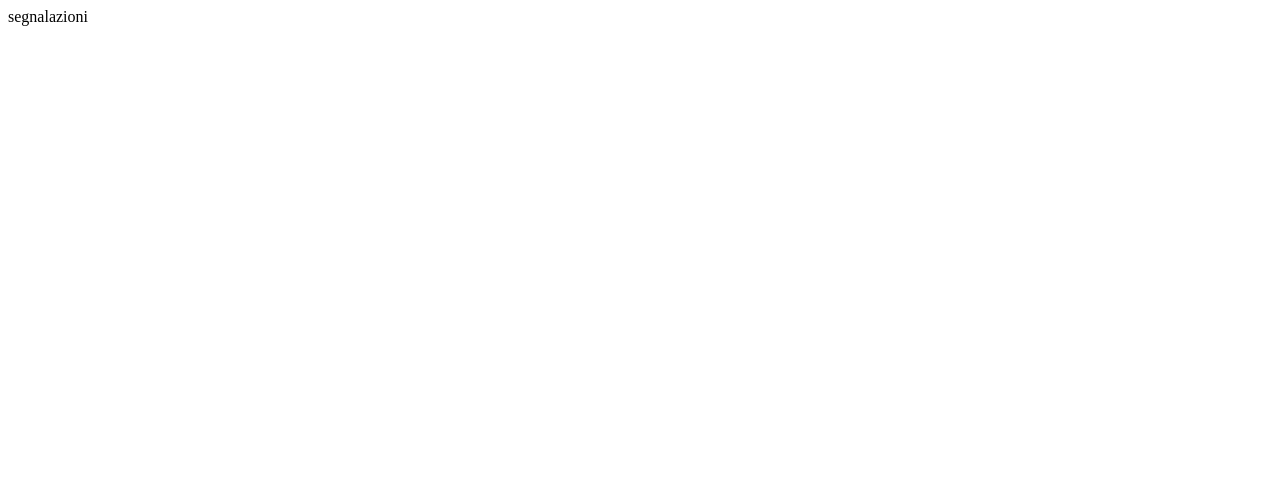
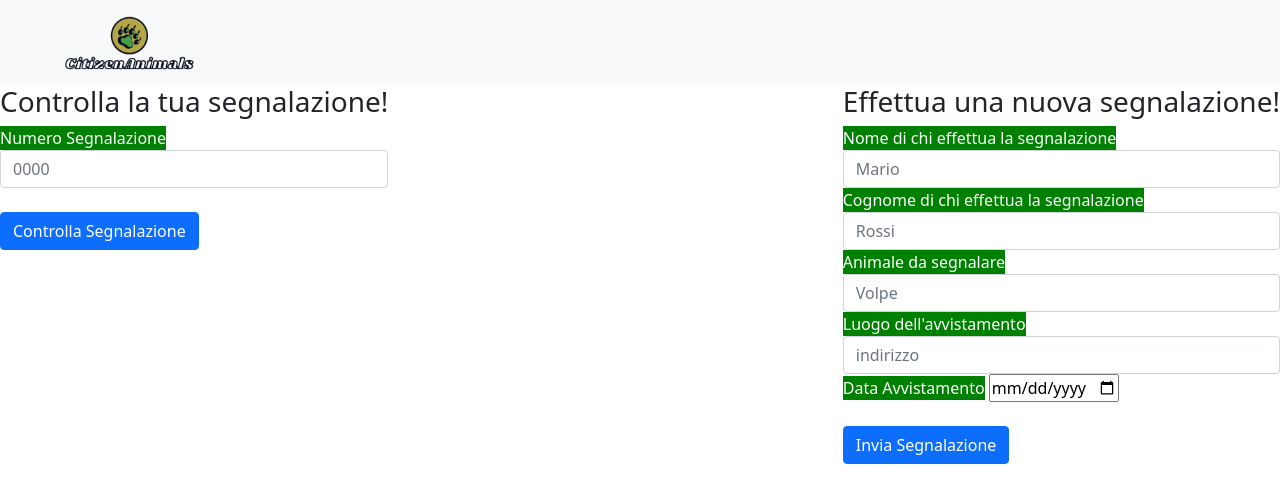
Before and after one commit to OB-UNISA/IUM, a plain HTML site: page templates/segnalazioni.html in a window 1280 px wide. Drawn offline with nearby package versions, Linux system fonts and the light colour scheme.

Commit message:
segnalzioni - PP

```diff
--- /dev/null
+++ b/assets/css/segnalazioni.css
@@ -0,0 +1,14 @@
+.container-right{
+  display: block;
+  position: relative;
+  float: right;
+}
+.container-left{
+  display: block;
+  position: relative;
+  float: left;
+}
+label{
+  background-color: green;
+ color: white;
+ }
--- a/templates/segnalazioni.html
+++ b/templates/segnalazioni.html
@@ -1 +1,81 @@
-segnalazioni
+<!DOCTYPE html>
+<html>
+<head>
+	<meta charset="UTF-8">
+	<meta name="viewport" content="width=device-width, initial-scale=1">
+	<link href="https://cdn.jsdelivr.net/npm/bootstrap@5.0.1/dist/css/bootstrap.min.css" rel="stylesheet" integrity="sha384-+0n0xVW2eSR5OomGNYDnhzAbDsOXxcvSN1TPprVMTNDbiYZCxYbOOl7+AMvyTG2x"
+	 crossorigin="anonymous">
+	<script src="https://ajax.googleapis.com/ajax/libs/jquery/3.6.0/jquery.min.js">
+	</script>
+	<script src="/assets/js/customScripts.js">
+
+	</script>
+	<script>
+		window.onload = customOnload
+	</script>
+  <link rel="stylesheet" href="/assets/css/segnalazioni.css">
+</head>
+
+<body>
+<!-- NavBar !-->
+
+ <nav class="navbar navbar-expand-lg navbar-light bg-light">
+		<div class="container-fluid">
+			<a class="navbar-brand ps-5" href="/"><img width="70%"
+                    src="/assets/media/20820a81a70a4bd79f5fa77e1efa5d33.png"></a> </div></nav>
+
+
+<!-- Form di sinistra per vedere segnalazione !-->
+<div class="container-left">
+  <h3> Controlla la tua segnalazione!</h3>
+<form action="" method="">
+  <div class="form-group">
+    <label>Numero Segnalazione</label>
+    <input type="text" class="form-control" placeholder="0000">
+  </div><br>
+  <button type="submit" class="btn btn-primary">Controlla Segnalazione</button>
+</form>
+</div>
+
+
+
+
+
+
+ <!-- Form a destra per effettuare Segnalazione !-->
+
+  <div class="container-right">
+    <h3> Effettua una nuova segnalazione! </h3>
+  <form action="" method="">
+  <div class="form-group">
+    <label>Nome di chi effettua la segnalazione</label>
+    <input type="text" class="form-control" placeholder="Mario">
+  </div>
+  <div class="form-group">
+    <label>Cognome di chi effettua la segnalazione</label>
+    <input type="text" class="form-control" placeholder="Rossi">
+  </div>
+   <div class="form-group">
+    <label>Animale da segnalare</label>
+    <input type="text" class="form-control" placeholder="Volpe">
+  </div>
+   <div class="form-group">
+    <label>Luogo dell'avvistamento</label>
+    <input type="text" class="form-control" placeholder="indirizzo">
+  </div>
+   <div class="form-group">
+    <label>Data Avvistamento</label>
+    <input type="date" id="start" name="trip-start"
+       value="yyyy-mm-dd"
+       min="2018-01-01" max="2099-01-01">
+  </div><br>
+  <button type="submit" class="btn btn-primary">Invia Segnalazione</button>
+</form>
+
+<!-- pseudocodice
+      if(form is send) prendi il codice generato e stampalo qua sotto a schermo !-->
+
+</div>
+
+</body>
+</html>
```
